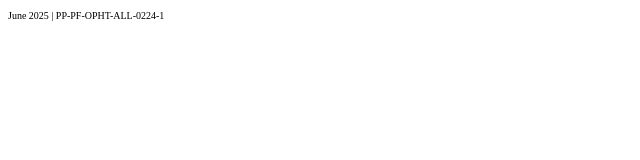
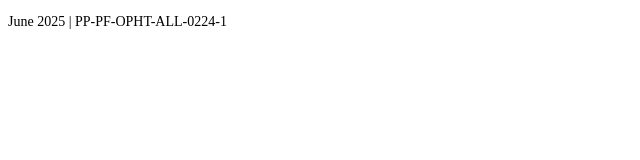
Before and after one commit to abisq/HCP_Barometer, a plain HTML site: page index.html in a window 1280 px wide. Shown: the whole page, without its empty margins (0-640 px from the left). Drawn offline with Linux system fonts and the light colour scheme.

Commit message:
Update index.html

```diff
--- a/index.html
+++ b/index.html
@@ -7,6 +7,6 @@
     <title>GFG</title>
 </head>
 <body>
-    <p style="font-size: 10px;">June 2025 | PP-PF-OPHT-ALL-0224-1</p>
+    <p style="font-size: 14px;">June 2025 | PP-PF-OPHT-ALL-0224-1</p>
 </body>
 </html>
```
